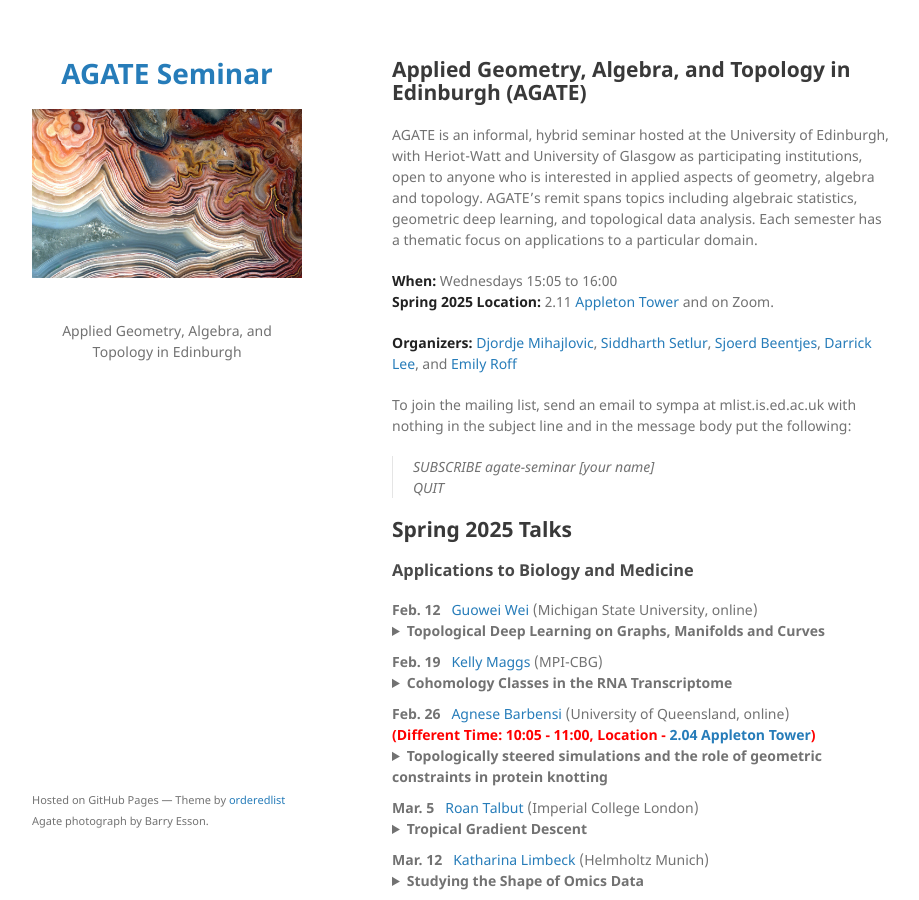
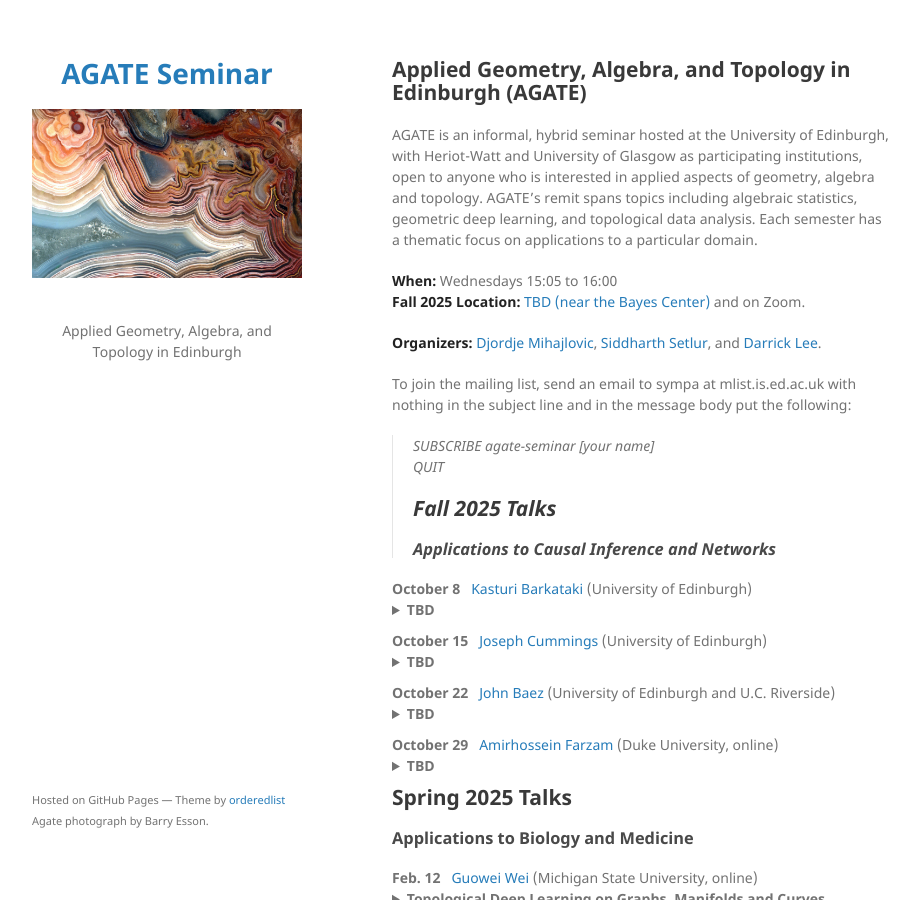
Before and after one commit to agatedinburgh/agatedinburgh.github.io, a Jekyll site: the page built from index.md, in a window 1280 px wide and 900 px high. Shown: the whole window, without its empty margins (178-1097 px from the left). Built offline with Jekyll 4.4.1, drawn with Linux system fonts in a browser that asks for light colours; our own code applies the rules of GitHub Pages for plain Markdown files.

Commit message:
added october schedule

```diff
--- a/index.md
+++ b/index.md
@@ -7,9 +7,9 @@ layout: default
 AGATE is an informal, hybrid seminar hosted at the University of Edinburgh, with Heriot-Watt and University of Glasgow as participating institutions, open to anyone who is interested in applied aspects of geometry, algebra and topology. AGATE's remit spans topics including algebraic statistics, geometric deep learning, and topological data analysis. Each semester has a thematic focus on applications to a particular domain.
 
 **When:** Wednesdays 15:05 to 16:00
-**Spring 2025 Location:** 2.11 [Appleton Tower](https://maps.app.goo.gl/zvDpZfULBhZHFmYbA) and on Zoom.
+**Fall 2025 Location:** [TBD (near the Bayes Center)](https://maps.app.goo.gl/zvDpZfULBhZHFmYbA) and on Zoom.
 
-**Organizers:** [Djordje Mihajlovic](https://djpm.xyz/), [Siddharth Setlur](https://siddharthsetlur.github.io/), [Sjoerd Beentjes](https://sjoerdvbeentjes.github.io/), [Darrick Lee](https://darricklee.com/), and [Emily Roff](https://www.maths.ed.ac.uk/~emilyroff/)
+**Organizers:** [Djordje Mihajlovic](https://djpm.xyz/), [Siddharth Setlur](https://siddharthsetlur.github.io/), and [Darrick Lee](https://darricklee.com/).
 
 <!-- For the first semester, all talks will be by internal speakers. We welcome research talks and expository talks, by faculty, postdocs and students. You could tell us about your own latest paper, or something you've just read and found exciting. You could tell us the story of an interdisciplinary collaboration (what worked? what didn't?). Or you might like to give a "What is...?"-style introduction to your broad area of research. To propose a talk, email Sjoerd, Darrick or Emily. -->
 
@@ -17,6 +17,32 @@ To join the mailing list, send an email to sympa at mlist.is.ed.ac.uk with nothi
 
 >SUBSCRIBE agate-seminar [your name]\
 >QUIT
+## Fall 2025 Talks
+### Applications to Causal Inference and Networks
+
+<nobr><b>October 8</b>  &nbsp; <a href="https://sites.google.com/view/kasturibarkataki/bio">Kasturi Barkataki</a> (University of Edinburgh)</nobr>
+<details style="margin-bottom:10px">
+<summary><b>TBD</b></summary>
+<p style="margin-left:30px;">TBD</p>
+</details>
+
+<nobr><b>October 15</b>  &nbsp; <a href="https://sites.google.com/view/josephcummingsmath/home">Joseph Cummings</a> (University of Edinburgh)</nobr>
+<details style="margin-bottom:10px">
+<summary><b>TBD</b></summary>
+<p style="margin-left:30px;">TBD</p>
+</details>
+
+<nobr><b>October 22</b>  &nbsp; <a href="https://math.ucr.edu/home/baez/">John Baez</a> (University of Edinburgh and U.C. Riverside)</nobr>
+<details style="margin-bottom:10px">
+<summary><b>TBD</b></summary>
+<p style="margin-left:30px;">TBD</p>
+</details>
+<nobr><b>October 29</b>  &nbsp; <a href="https://scholar.google.com/citations?user=EpfaDj0AAAAJ&hl=en">Amirhossein Farzam</a> (Duke University, online)</nobr>
+<details style="margin-bottom:10px">
+<summary><b>TBD</b></summary>
+<p style="margin-left:30px;">TBD</p>
+</details>
+
 
 ## Spring 2025 Talks
 ### Applications to Biology and Medicine
```
